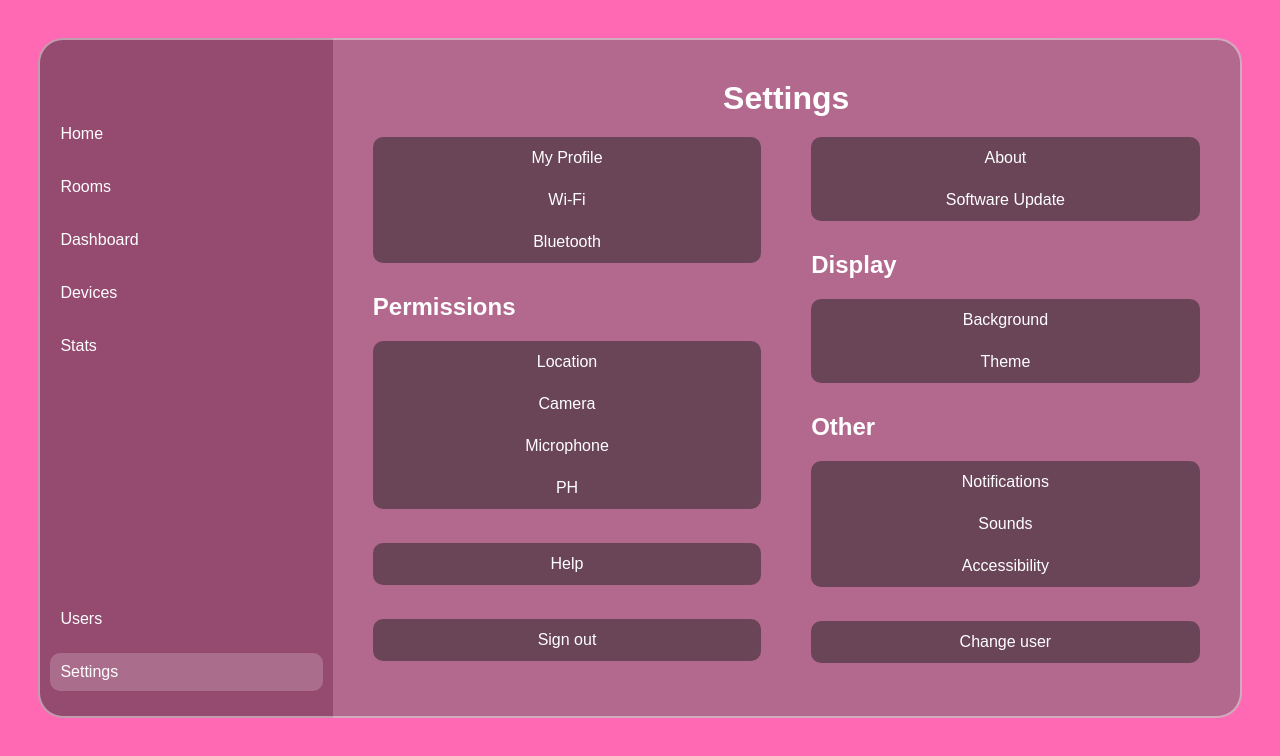
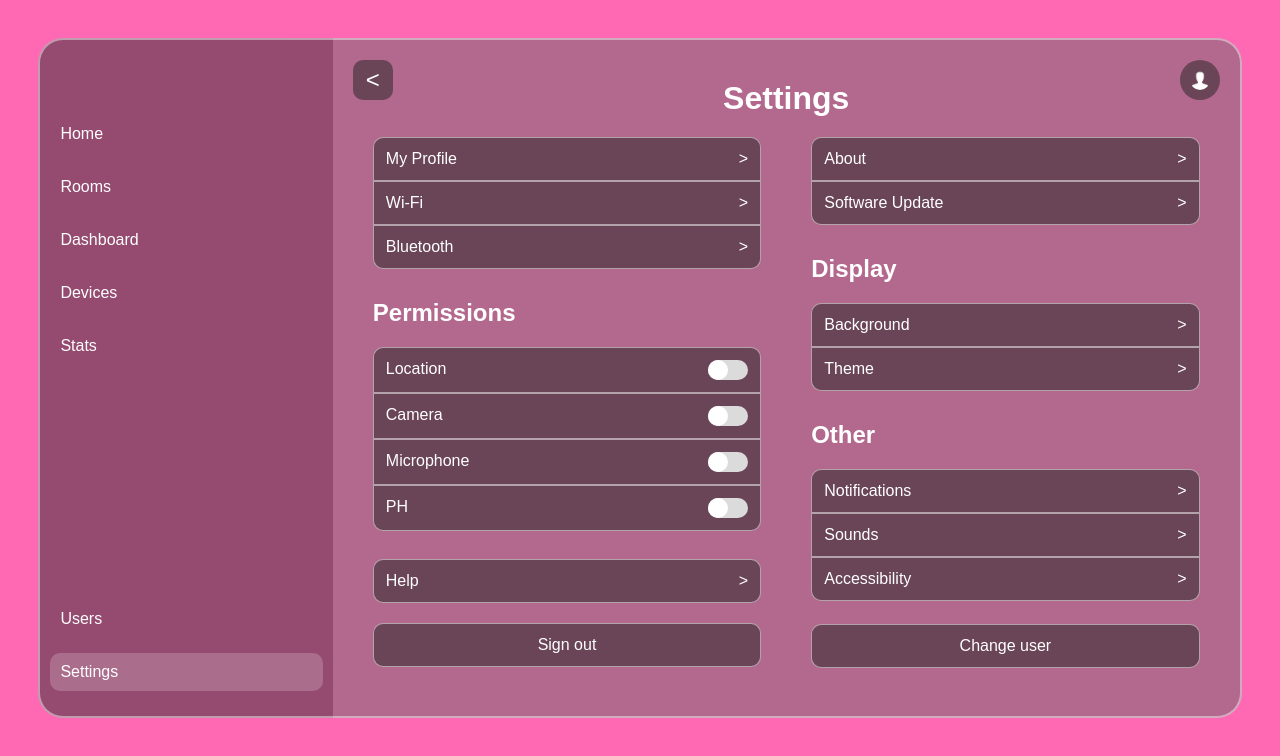
Before and after one commit to Jakub768/2030-Smart-Home-App, a React (Vite) app in the folder my-react-app/: page /settings in a window 1280 px wide. Shown: the top 756 px of the page. Built offline with nearby package versions, Linux system fonts and the light colour scheme.

Commit message:
Settings Slide buttons

```diff
--- a/my-react-app/src/App.jsx
+++ b/my-react-app/src/App.jsx
@@ -1,8 +1,7 @@
 import { Route, Routes } from "react-router-dom";
 import "./App.css";
 import { Navbar } from "./components/Navbar";
-import { About, Signin, Home, Services, Settings} from "./components/pages"; // Import Settings
-
+import { About, Signin, Home, Services, Settings/*, MyProfile*/ } from "./components/pages"; // Import Settings
 
 function App() {
   return (
--- a/my-react-app/src/components/pages/Settings.css
+++ b/my-react-app/src/components/pages/Settings.css
@@ -54,19 +54,26 @@ h2 {
 }
 
 button {
+    display: flex;
+    justify-content: space-between; /* Pushes the text to the left and the arrow to the right */
+    text-align: left;
     width: 100%;
     padding: 12px;
     font-size: 1rem;
     background-color: rgba(35, 35, 35, 0.5);
     color: white;
-    border: none;
+    border: 1px solid rgba(255, 255, 255, 0.5);
     border-radius: 10px;
     cursor: pointer;
     transition: background 0.3s;
 }
 
+button .arrow {
+    margin-left: 10px; /* Optional: Adds a little space between the text and the arrow */
+}
+
 button:hover {
-    background-color: rgba(55, 55, 55, 0.7);
+    background-color: black;
 }
 
 /* Remove gap and adjust border radius for joined buttons */
@@ -94,7 +101,108 @@ button:hover {
     margin-bottom: 0;
 }
 
-.individual-button{
-    margin-top: 24px;
+.individual-button {
     width: 100%;
 }
+
+.help-button button {
+    margin-top: 18px;
+}
+
+.sign-out-button button,
+.change-user-button button{
+    display: block;
+    text-align: center;
+}
+
+.sign-out-button button{
+    margin-top: 10px;
+}
+
+.change-user-button button {
+    margin-top: 12.5px;
+}
+
+.toggle-container {
+    display: flex;
+    justify-content: space-between;
+    align-items: center;
+    width: 100%;
+  }
+
+  .toggle-switch {
+    width: 40px;
+    height: 20px;
+    background-color: #ccc;
+    border-radius: 30px;
+    position: relative;
+    cursor: pointer;
+    transition: background-color 0.3s;
+  }
+
+  .toggle-switch.on {
+    background-color: rgba(110,220,95,255); /* Green color for "on" state */
+  }
+
+  .toggle-switch.off {
+    background-color: rgba(219,219,219,255); /* Red color for "off" state */
+  }
+
+  .toggle-thumb {
+    width: 20px;
+    height: 20px;
+    background-color: white;
+    border-radius: 100%;
+    position: absolute;
+    top: 0px;
+    left: 0px;
+    transition: transform 0.3s;
+  }
+
+  .toggle-switch.on .toggle-thumb {
+    transform: translateX(20px); /* Moves the thumb to the right when on */
+  }
+
+  .toggle-switch.off .toggle-thumb {
+    transform: translateX(0); /* Keeps the thumb to the left when off */
+  }
+
+  .top-left-button,
+  .top-right-button {
+    position: absolute;
+    top: 20px; /* Distance from the top */
+    padding: 10px;
+    color: white;
+    border: none;
+    font-size: 1rem;
+    cursor: pointer;
+  }
+
+  .top-left-button {
+    position: absolute;
+    top: 20px; /* Distance from the top */
+    left: 20px; /* Distance from the left */
+    width: 40px; /* Set the width and height to make it square */
+    height: 40px; /* Same value as width */
+    display: flex; /* Enable flexbox */
+    justify-content: center; /* Centers text horizontally */
+    align-items: center; /* Centers text vertically */
+    font-size: 1.5rem; /* Adjust font size as needed */
+    color: white; /* Text color */
+    border: none;
+    cursor: pointer;
+  }
+
+  .top-right-button {
+    right: 20px; /* Distance from the right */
+    width: 40px; /* Set the width and height to make it square */
+    height: 40px; /* Same value as width */
+    border-radius: 50%; /* Makes the button round */
+  }
+
+  .top-right-button img {
+    width: 100%; /* Ensures the image scales to fill the button */
+    height: 100%; /* Ensures the image scales to fill the button */
+    border-radius: 50%; /* Ensures the image inside the button has rounded corners */
+    object-fit: cover; /* Ensures the image covers the entire space without stretching */
+  }
--- a/my-react-app/src/components/pages/Settings.jsx
+++ b/my-react-app/src/components/pages/Settings.jsx
@@ -1,52 +1,133 @@
-import React from "react";
+import React, { useState } from "react";
+import { useNavigate } from "react-router-dom";
 import "./Settings.css";
+import userIcon from '../images/User.png';
+
+const ToggleButton = ({ isOn, toggleSwitch }) => (
+  <div className={`toggle-switch ${isOn ? "on" : "off"}`} onClick={toggleSwitch}>
+    <div className="toggle-thumb"></div>
+  </div>
+);
 
 export const Settings = () => {
+  // Separate states for each toggle
+  const [locationOn, setLocationOn] = useState(false);
+  const [cameraOn, setCameraOn] = useState(false);
+  const [microphoneOn, setMicrophoneOn] = useState(false);
+  const [phOn, setPhOn] = useState(false);
+
+  const navigate = useNavigate(); // Hook to navigate to another page
+
+  // Function to handle the button click and navigate
+  const goToLogOut = () => {
+    navigate("/signin"); // Navigates to the '/another' route
+  };
+
+  const goToMyProfile = () => {
+    navigate("/myProfile"); // Navigates to the '/another' route
+  };
+
   return (
     <div className="container">
       <main className="settings-main">
+        {/* Top Buttons */}
+        <button className="top-left-button">&lt;</button>
+        <button className="top-right-button" onClick={goToMyProfile}>
+          <img src={userIcon} alt="User Icon" />
+        </button>
+
         <h1 className="settings-title">Settings</h1>
 
         <div className="settings-columns">
           {/* Left Side */}
           <div className="settings-left">
-          <button className="no-gap1">My Profile</button>
-          <button className="no-gap">Wi-Fi</button>
-          <button className="no-gap2">Bluetooth</button>
-
+            <button className="no-gap1">
+              My Profile<span className="arrow">&gt;</span>
+            </button>
+            <button className="no-gap">
+              Wi-Fi<span className="arrow">&gt;</span>
+            </button>
+            <button className="no-gap2">
+              Bluetooth<span className="arrow">&gt;</span>
+            </button>
 
             <h2>Permissions</h2>
-            <button className="no-gap1">Location</button>
-            <button className="no-gap">Camera</button>
-            <button className="no-gap">Microphone</button>
-            <button className="no-gap2">PH</button>
+            <div className="toggle-container">
+              <button className="no-gap1">
+                Location
+                <ToggleButton
+                  isOn={locationOn}
+                  toggleSwitch={() => setLocationOn(!locationOn)}
+                />
+              </button>
+            </div>
+            <div className="toggle-container">
+              <button className="no-gap">
+                Camera
+                <ToggleButton
+                  isOn={cameraOn}
+                  toggleSwitch={() => setCameraOn(!cameraOn)}
+                />
+              </button>
+            </div>
+            <div className="toggle-container">
+              <button className="no-gap">
+                Microphone
+                <ToggleButton
+                  isOn={microphoneOn}
+                  toggleSwitch={() => setMicrophoneOn(!microphoneOn)}
+                />
+              </button>
+            </div>
+            <div className="toggle-container">
+              <button className="no-gap2">
+                PH
+                <ToggleButton
+                  isOn={phOn}
+                  toggleSwitch={() => setPhOn(!phOn)}
+                />
+              </button>
+            </div>
 
             <div className="individual-button help-button">
-                <button>Help</button>
+              <button>Help<span className="arrow">&gt;</span></button>
             </div>
 
-
             <div className="individual-button sign-out-button">
-              <button>Sign out</button>
+            <button onClick={goToLogOut}>Sign out</button>
             </div>
           </div>
 
           {/* Right Side */}
           <div className="settings-right">
-            <button className="no-gap1">About</button>
-            <button className="no-gap2">Software Update</button>
+            <button className="no-gap1">
+              About<span className="arrow">&gt;</span>
+            </button>
+            <button className="no-gap2">
+              Software Update<span className="arrow">&gt;</span>
+            </button>
 
             <h2>Display</h2>
-            <button className="no-gap1">Background</button>
-            <button className="no-gap2">Theme</button>
+            <button className="no-gap1">
+              Background<span className="arrow">&gt;</span>
+            </button>
+            <button className="no-gap2">
+              Theme<span className="arrow">&gt;</span>
+            </button>
 
             <h2>Other</h2>
-            <button className="no-gap1">Notifications</button>
-            <button className="no-gap">Sounds</button>
-            <button className="no-gap2">Accessibility</button>
+            <button className="no-gap1">
+              Notifications<span className="arrow">&gt;</span>
+            </button>
+            <button className="no-gap">
+              Sounds<span className="arrow">&gt;</span>
+            </button>
+            <button className="no-gap2">
+              Accessibility<span className="arrow">&gt;</span>
+            </button>
 
-            <div className="individual-button">
-              <button>Change user</button>
+            <div className="individual-button change-user-button">
+              <button onClick={goToLogOut}>Change user</button>
             </div>
           </div>
         </div>
```
Also changed, not shown: my-react-app/src/components/pages/MyProfile.css (added, +26 -0 lines), my-react-app/src/components/pages/MyProfile.jsx (added, +13 -0 lines), my-react-app/src/components/images/User.png (added).
